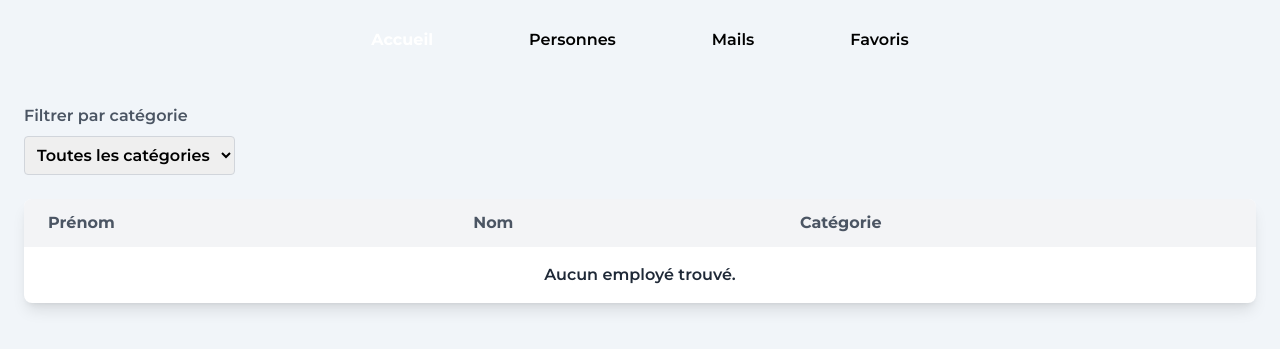
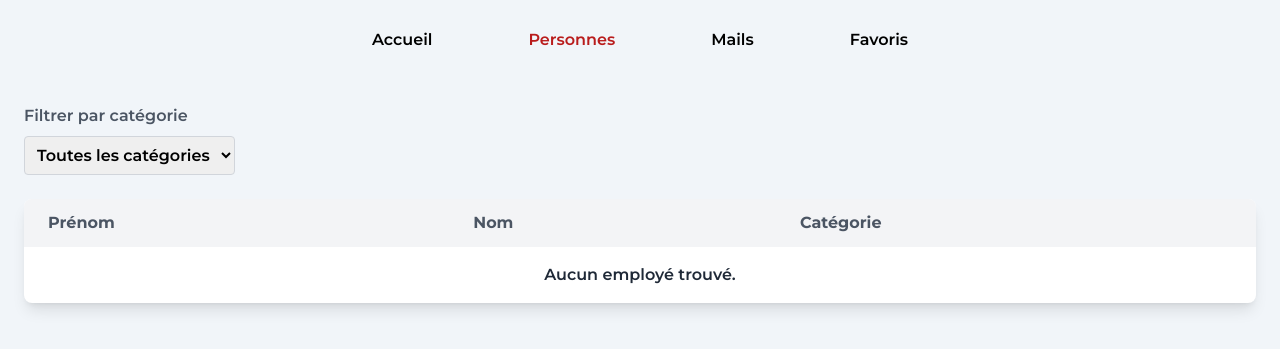
Before and after one commit to soniiix/enron-data-visualizer, a Django app: page /personnes/ in a window 1280 px wide. Shown: the top 349 px of the page. Run offline with Django 5.2, Linux system fonts and the light colour scheme; data that the repository does not hold is empty; some libraries are stand-ins or nearby versions.

Commit message:
fix: change navbar links colors

```diff
--- a/base_app/templates/people.html
+++ b/base_app/templates/people.html
@@ -3,16 +3,17 @@
 {% block title %}Enron | Personnes{% endblock %}
 
 {% block navbar %}
-    <li class="text-white font-bold">
+    {# Définir quelle page est active #}
+    <li class="hover:text-red-700">
         <a href="{% url 'accueil' %}">Accueil</a>
     </li>
-    <li class="hover:text-white">
+    <li class="text-red-700">
         <a href="{% url 'personnes' %}">Personnes</a>
     </li>
-    <li class="hover:text-white">
+    <li class="hover:text-red-700">
         <a href="{% url 'mails' %}">Mails</a>
     </li>
-    <li class="hover:text-white">
+    <li class="hover:text-red-700">
         <a href="{% url 'favoris' %}">Favoris</a>
     </li>
 {% endblock %}
```
